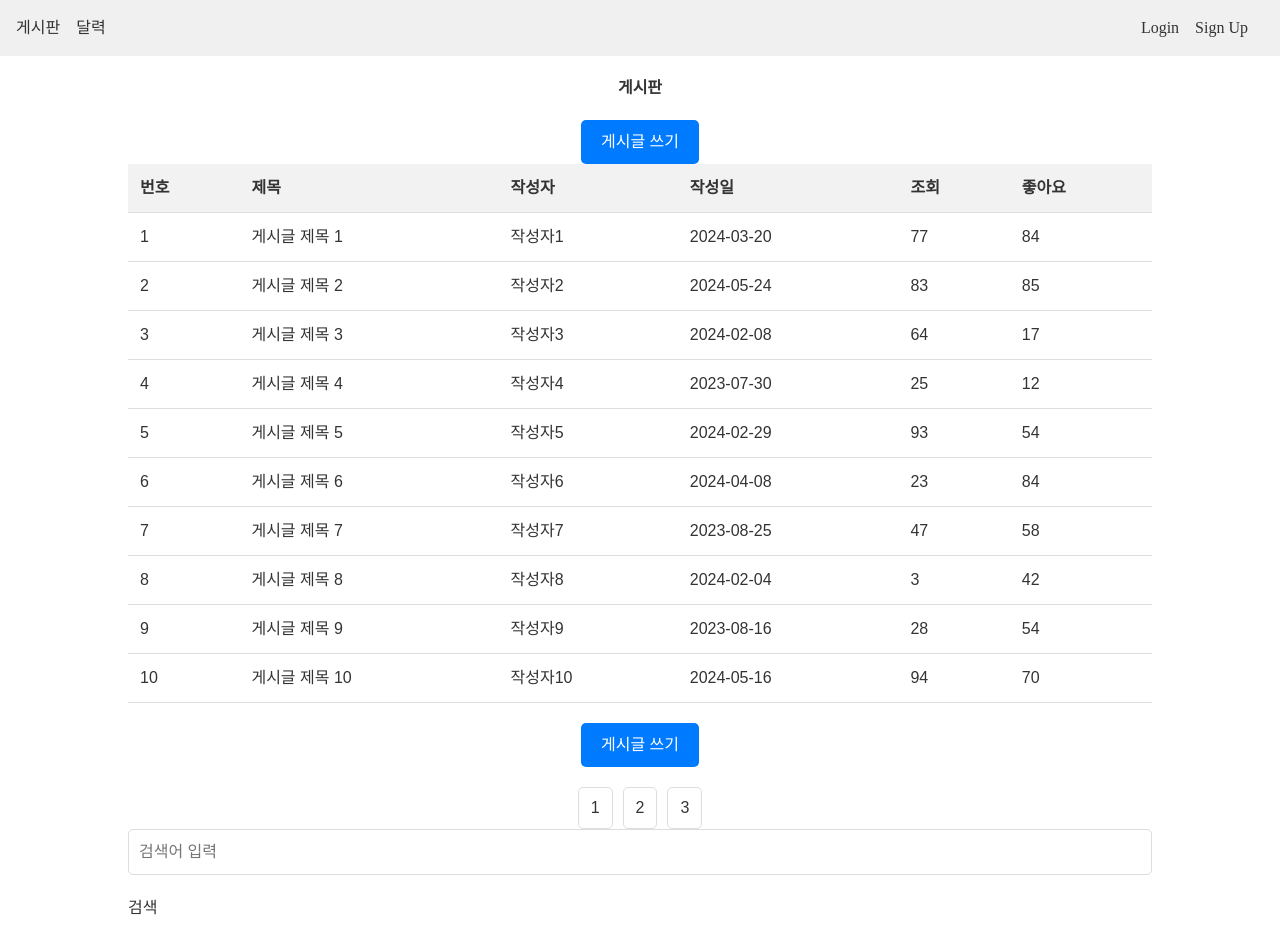
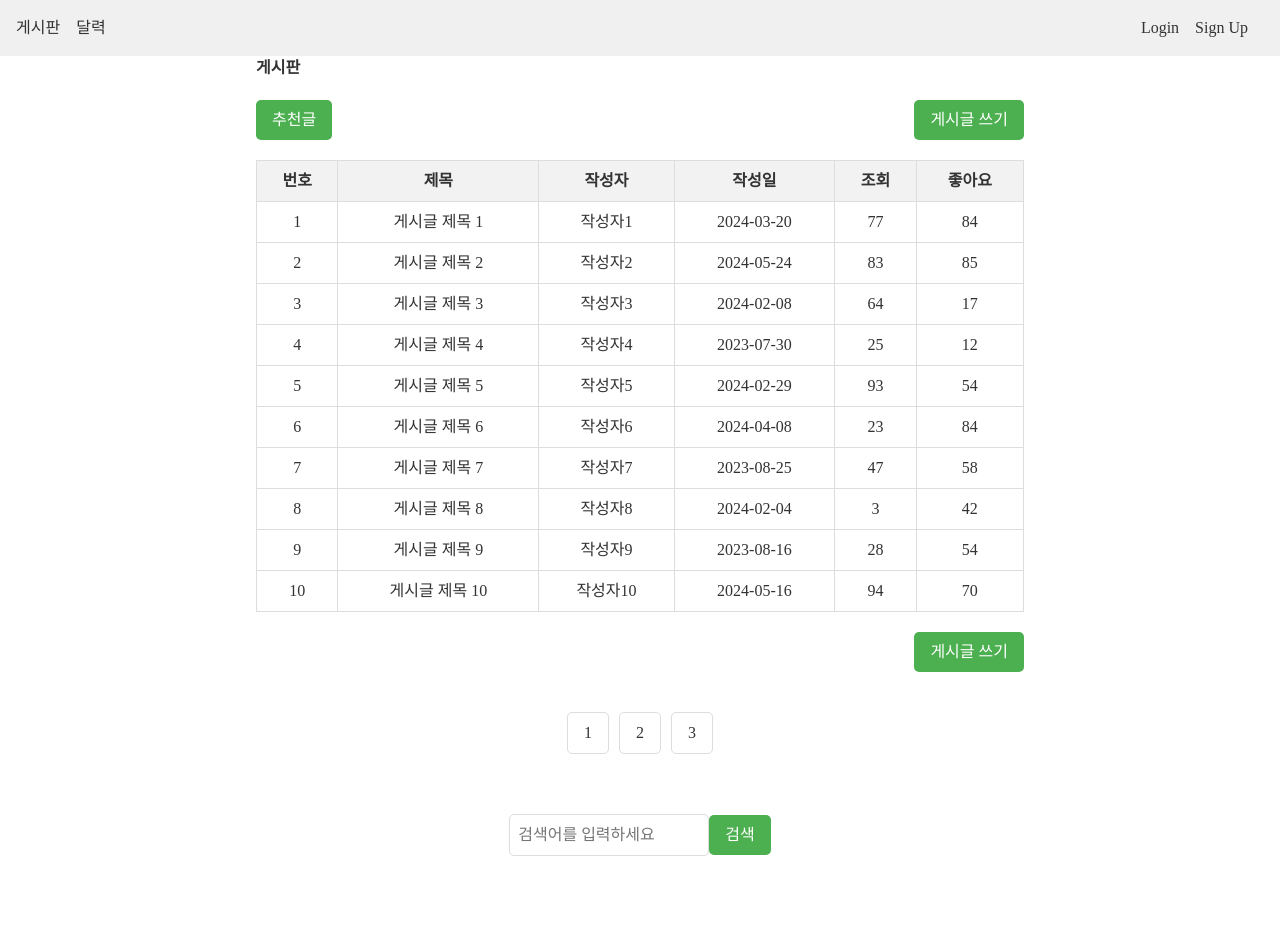
Before and after one commit to miss-gif/1pt, a React (Vite) app: page /notice in a window 1280 px wide. After the commit the page ends 876 px from the top, so only its background shows below. Built offline with nearby package versions, Linux system fonts and the light colour scheme.

Commit message:
Style : Notice 작업

```diff
--- a/src/pages/notice/Notice.jsx
+++ b/src/pages/notice/Notice.jsx
@@ -1,6 +1,6 @@
 import React, { useState, useEffect } from "react";
 import { Link, useNavigate } from "react-router-dom";
-import styled from "@emotion/styled";
+import "./Notice.scss";
 
 function Notice({ posts }) {
   const navigate = useNavigate();
@@ -38,10 +38,21 @@ function Notice({ posts }) {
   };
 
   return (
-    <BoardContainer>
+    <div className="inner">
+      <article className="notice">
         <h2>게시판</h2>
-      <WriteButton to="/notice/write">게시글 쓰기</WriteButton>
-      <BoardTable>
+        <div className="notice__top">
+          <button className="best-post btn">추천글</button>
+          <div className="notice__top__icon">
+            {/* <button>뷰icon</button> */}
+            {/* <button>뷰icon</button> */}
+            <Link to="/notice/write" className="btn">
+              게시글 쓰기
+            </Link>
+          </div>
+        </div>
+
+        <table className="notice__center">
           <thead>
             <tr>
               <th>번호</th>
@@ -52,112 +63,46 @@ function Notice({ posts }) {
               <th>좋아요</th>
             </tr>
           </thead>
+
           <tbody>
             {currentPosts.map((post) => (
-            <PostClickArea
-              key={post.postId}
-              onClick={() => handleRowClick(post.postId)}
-            >
+              <tr key={post.postId} onClick={() => handleRowClick(post.postId)}>
                 <td>{post.postId}</td>
                 <td>{post.title}</td>
                 <td>{post.author}</td>
                 <td>{post.date}</td>
                 <td>{post.views}</td>
                 <td>{post.likes}</td>
-            </PostClickArea>
+              </tr>
             ))}
           </tbody>
-      </BoardTable>
-      <WriteButton to="/notice/write">게시글 쓰기</WriteButton>
-      <Pagination>
+        </table>
+
+        <div className="notice__bottom">
+          <Link to="/notice/write" className="btn">
+            게시글 쓰기
+          </Link>
+        </div>
+
+        <div className="notice__pagination">
           {pageNumbers.map((number) => (
             <button key={number} onClick={() => setCurrentPage(number)}>
               {number}
             </button>
           ))}
-      </Pagination>
-      <input type="text" placeholder="검색어 입력" onChange={handleSearch} />
+        </div>
+
+        <div className="search-container">
+          <input
+            type="text"
+            placeholder="검색어를 입력하세요"
+            onChange={handleSearch}
+          />
           <button>검색</button>
-    </BoardContainer>
+        </div>
+      </article>
+    </div>
   );
 }
 
 export default Notice;
-
-const BoardContainer = styled.div`
-  width: 80%;
-  margin: 20px auto;
-  font-family: sans-serif;
-
-  h2 {
-    text-align: center;
-    margin-bottom: 20px;
-  }
-
-  input[type="text"] {
-    width: 100%;
-    padding: 10px;
-    margin-bottom: 20px;
-    border: 1px solid #ddd;
-    border-radius: 5px;
-  }
-`;
-
-const BoardTable = styled.table`
-  width: 100%;
-  border-collapse: collapse;
-
-  th,
-  td {
-    padding: 12px;
-    text-align: left;
-    border-bottom: 1px solid #ddd;
-  }
-
-  th {
-    background-color: #f2f2f2;
-  }
-
-  tbody tr:hover {
-    background-color: #f5f5f5;
-  }
-`;
-
-const Pagination = styled.div`
-  display: flex;
-  justify-content: center;
-  margin-top: 20px;
-
-  button {
-    padding: 8px 12px;
-    margin: 0 5px;
-    background-color: #fff;
-    border: 1px solid #ddd;
-    border-radius: 5px;
-    cursor: pointer;
-
-    &:hover {
-      background-color: #f2f2f2;
-    }
-  }
-`;
-
-const WriteButton = styled(Link)`
-  display: block;
-  width: fit-content;
-  padding: 10px 20px;
-  margin: 20px auto 0;
-  background-color: #007bff;
-  color: white;
-  text-decoration: none;
-  border-radius: 5px;
-  text-align: center;
-
-  &:hover {
-    background-color: #0056b3;
-  }
-`;
-
-const PostClickArea = styled.tr`
-  cursor: pointer;
-`;
--- /dev/null
+++ b/src/pages/notice/Notice.scss
@@ -0,0 +1,83 @@
+// 공통 CSS
+
+.inner {
+  max-width: 768px;
+  width: 100%;
+  margin: 0 auto;
+}
+
+.hidden {
+  display: none;
+}
+
+.btn {
+  padding: 8px 16px;
+  background-color: #4caf50;
+  color: white;
+  border-radius: 5px;
+}
+
+// CSS
+
+.notice {
+  display: flex;
+  flex-direction: column;
+  gap: 20px;
+  &__top {
+    display: flex;
+    justify-content: space-between;
+    &__icon {
+      display: flex;
+      align-items: center;
+      gap: 10px;
+    }
+  }
+  &__center {
+    width: 100%;
+    border-collapse: collapse;
+    th,
+    td {
+      border: 1px solid #ddd;
+      padding: 8px;
+      text-align: center;
+    }
+    th {
+      background-color: #f2f2f2;
+    }
+  }
+  &__bottom {
+    display: flex;
+    justify-content: end;
+  }
+  &__pagination {
+    display: flex;
+    justify-content: center;
+    margin: 20px 0;
+    > button {
+      margin: 0 5px;
+      padding: 8px 16px;
+      text-decoration: none;
+      color: #333;
+      border: 1px solid #ddd;
+      border-radius: 5px;
+    }
+  }
+}
+
+.search-container {
+  text-align: center;
+  margin: 20px 0;
+  input[type="text"] {
+    padding: 8px;
+    width: 200px;
+    border: 1px solid #ddd;
+    border-radius: 5px;
+  }
+  button {
+    padding: 8px 16px;
+    background-color: #4caf50;
+    color: white;
+    border: none;
+    border-radius: 5px;
+  }
+}
```
Lines whose indentation alone changed are shown as unchanged.
